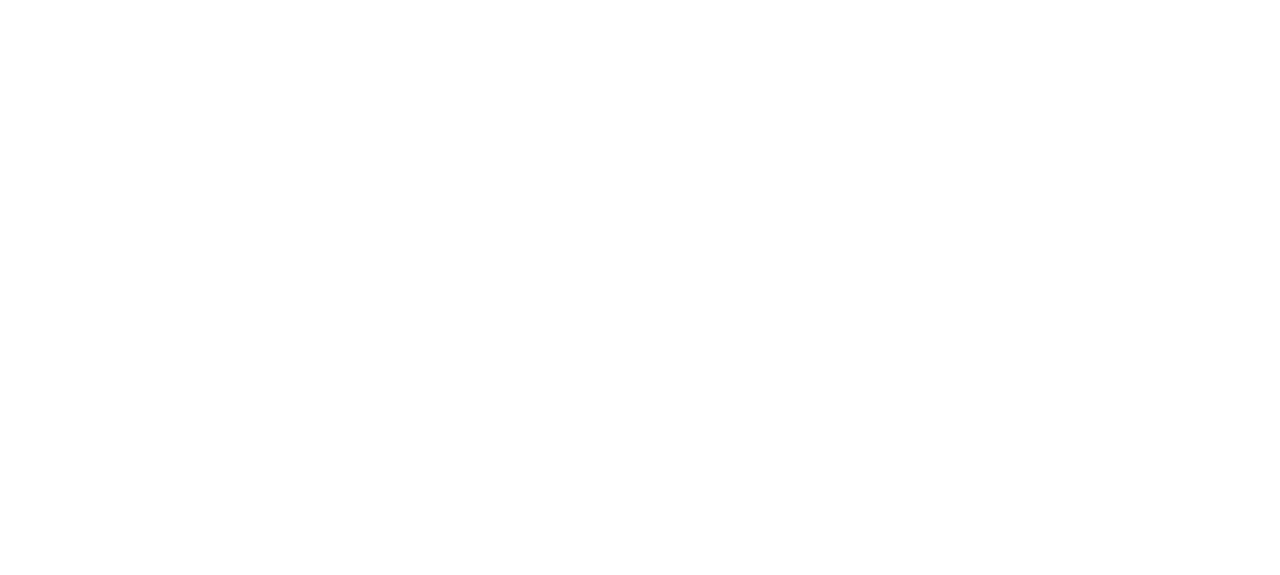
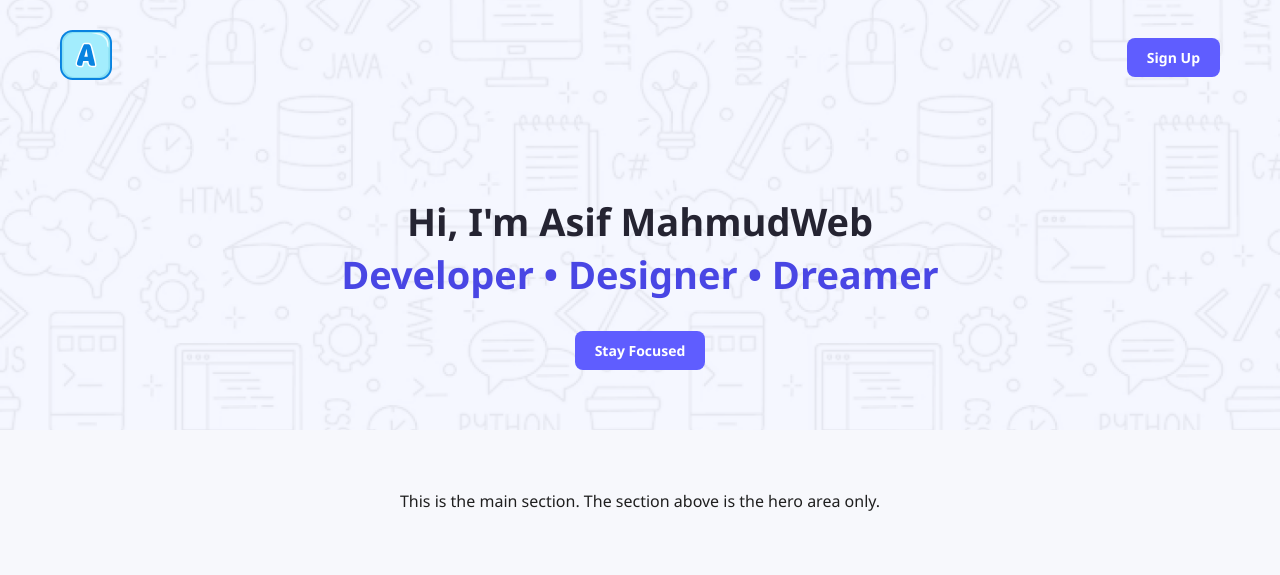
Before and after one commit to mdasifmahmuddev/MyPortfolio, a plain HTML site: page index.html in a window 1280 px wide. Drawn offline with Linux system fonts and the light colour scheme.

Commit message:
navbar and landpage

```diff
--- a/index.html
+++ b/index.html
@@ -1,11 +1,40 @@
 <!DOCTYPE html>
 <html lang="en">
 <head>
-    <meta charset="UTF-8">
-    <meta name="viewport" content="width=device-width, initial-scale=1.0">
-    <title> Md Asif Mahmud Portfolio</title>
+  <meta charset="UTF-8" />
+  <meta name="viewport" content="width=device-width, initial-scale=1.0" />
+  <title>Cool Dark UI</title>
+  <link rel="stylesheet" href="style.css" />
 </head>
 <body>
 
+  <!-- Hero Section -->
+  <section class="hero">
+    <header class="header">
+      <div class="logo">
+        <img src="./Assets/logo.svg" alt="Logo" />
+      </div>
+      <a href="#" class="btn sign-up">Sign Up</a>
+    </header>
+
+    <div class="main-content">
+      <h1 class="text-hero">  Hi, I'm Asif MahmudWeb  <br><span>Developer • Designer • Dreamer</span></h1>
+      <a href="#" class="btn main-btn">Stay Focused</a>
+    </div>
+
+
+
+  </section>
+
+  <!-- Main Content Section -->
+  <main class="content">
+    <p>This is the main section. The section above is the hero area only.</p>
+  </main>
+
+  <!-- Footer -->
+  <footer>
+    <!-- Footer content goes here -->
+  </footer>
+
 </body>
 </html>
--- /dev/null
+++ b/style.css
@@ -0,0 +1,87 @@
+/* Reset & Base Styles */
+* {
+  margin: 0;
+  padding: 0;
+  box-sizing: border-box;
+}
+
+body {
+  font-family: 'Segoe UI', Tahoma, Geneva, Verdana, sans-serif;
+  background-color: #f7f8fc;
+  color: #1f1f1f;
+  min-height: 100vh;
+}
+
+/* Hero Section with Background */
+.hero {
+  background-image: url('./Assets/Hero-bg.png');
+  background-size: cover;
+  background-position: center;
+  background-repeat: no-repeat;
+  padding-bottom: 60px;
+  color: white;
+  text-align: center;
+}
+
+/* Header/Navbar */
+.header {
+  display: flex;
+  justify-content: space-between;
+  align-items: center;
+  padding: 30px 60px;
+}
+
+/* Logo */
+.logo img {
+  height: 50px;
+  width: auto;
+}
+
+/* Buttons */
+.btn {
+  background-color: #5f5dff;
+  color: white;
+  padding: 10px 20px;
+  border-radius: 8px;
+  text-decoration: none;
+  font-weight: 600;
+  transition: background-color 0.3s;
+}
+
+.btn:hover {
+  background-color: #4946e4;
+}
+
+.sign-up {
+  font-size: 14px;
+}
+
+/* Hero Text Area */
+.main-content {
+  margin-top: 80px;
+  padding: 0 20px;
+}
+
+.main-content h1 {
+  font-size: 38px;
+  line-height: 1.4;
+  font-weight: 700;
+  color: #252432;
+}
+
+.main-content h1 span {
+  color: #4946e4;
+}
+
+.main-btn {
+  margin-top: 30px;
+  display: inline-block;
+  font-size: 14px;
+}
+
+/* Main Content Section (below hero) */
+.content {
+  padding: 60px 20px;
+  text-align: center;
+  color: #1f1f1f;
+}
```
Also changed, not shown: Assets/logo.svg (added).
